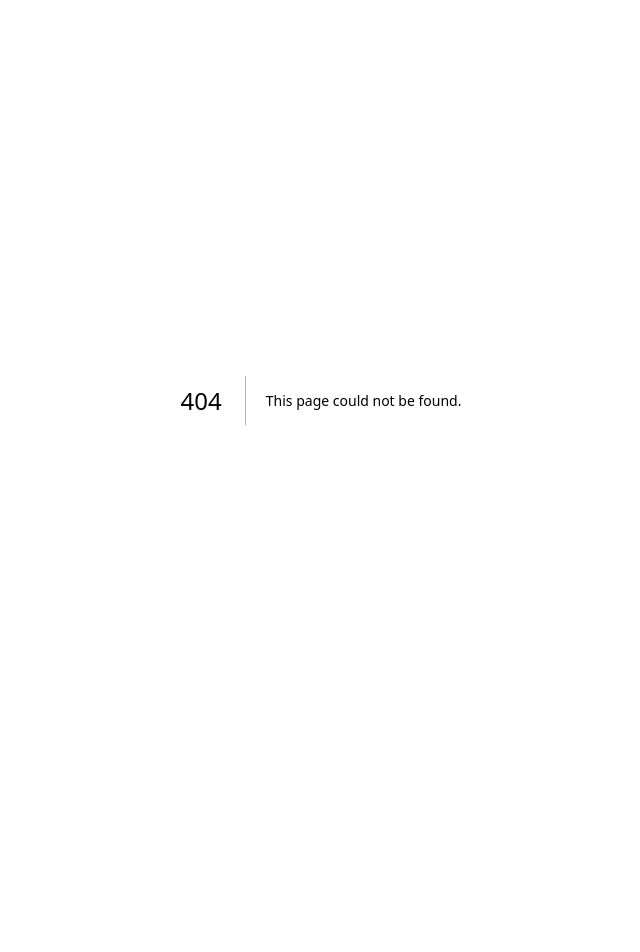
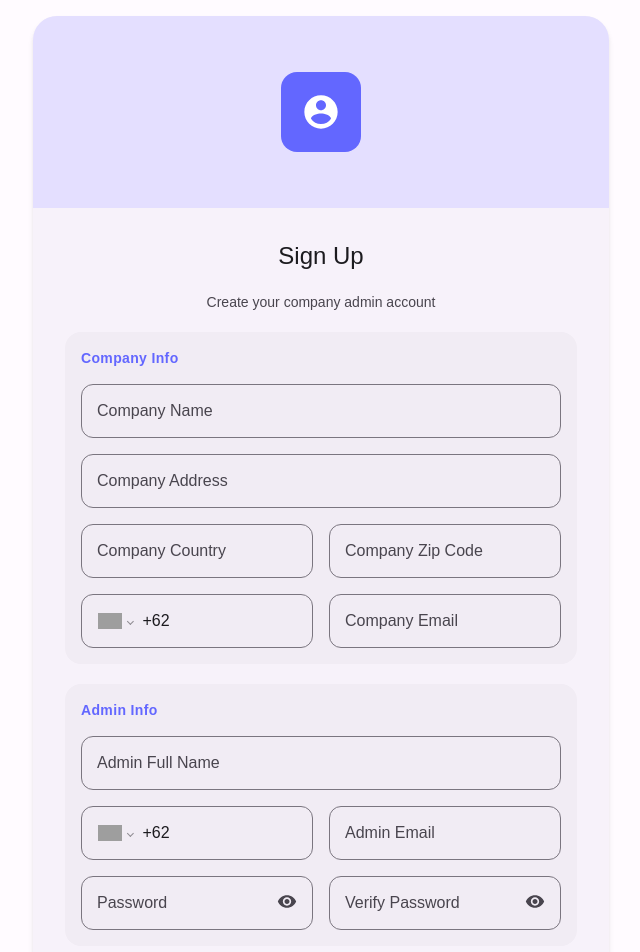
Before and after one commit to aldadelas/prototype_1, a Next.js app: page /signup in a window 1280 px wide. Before the commit this address had no page. Shown: the top 952 px of the page, without its empty margins (319-959 px from the left). Before the commit the page ends 800 px from the top, so only its background shows below. Built offline with nearby package versions, Linux system fonts and the light colour scheme; grey boxes are pictures that could not be loaded.

Commit message:
add sign up page

```diff
--- a/package.json
+++ b/package.json
@@ -13,6 +13,7 @@
     "next": "16.1.6",
     "react": "19.2.3",
     "react-dom": "19.2.3",
+    "react-phone-number-input": "^3.4.16",
     "react-redux": "^9.2.0"
   },
   "devDependencies": {
--- a/src/app/globals.css
+++ b/src/app/globals.css
@@ -1,4 +1,5 @@
 @import "tailwindcss";
+@import "react-phone-number-input/style.css";
 
 /*
  * Material Design 3 Color System
@@ -317,3 +318,25 @@ body {
   color: var(--foreground);
   font-family: Arial, Helvetica, sans-serif;
 }
+
+.phone-input-root .PhoneInputCountry {
+  margin-right: 0.625rem;
+}
+
+.phone-input-root .PhoneInputCountrySelect {
+  cursor: pointer;
+}
+
+.phone-input-root .PhoneInputCountryIcon {
+  box-shadow: none;
+}
+
+.phone-input-root .PhoneInputInput {
+  width: 100%;
+  min-width: 0;
+  height: 100%;
+  border: 0;
+  background: transparent;
+  color: var(--md-on-surface);
+  outline: none;
+}
--- a/src/app/page.tsx
+++ b/src/app/page.tsx
@@ -1,5 +1,6 @@
 "use client";
 
+import Link from "next/link";
 import { useState } from "react";
 import Button from "@/components/ui/Button";
 import InputField from "@/components/ui/InputField";
@@ -84,9 +85,9 @@ export default function LoginPage() {
 
           <p className="text-center text-sm text-on-surface-variant">
             Don&apos;t have an account?{" "}
-            <a href="#" className="font-medium text-primary">
+            <Link href="/signup" className="font-medium text-primary">
               Sign Up
-            </a>
+            </Link>
           </p>
         </form>
       </Card>
--- /dev/null
+++ b/src/app/signup/page.tsx
@@ -0,0 +1,220 @@
+"use client";
+
+import Link from "next/link";
+import { useState } from "react";
+import Button from "@/components/ui/Button";
+import InputField from "@/components/ui/InputField";
+import PhoneNumberField from "@/components/ui/PhoneNumberField";
+import Card from "@/components/ui/Card";
+import { EyeIcon, EyeOffIcon, UserCircleIcon } from "@/components/icon";
+import { useAppDispatch } from "@/lib/redux/hooks";
+import { setCredentials } from "@/lib/redux/features/auth/authSlice";
+
+export default function SignUpPage() {
+  const dispatch = useAppDispatch();
+  const [companyName, setCompanyName] = useState("");
+  const [companyAddress, setCompanyAddress] = useState("");
+  const [companyCountry, setCompanyCountry] = useState("");
+  const [companyZipCode, setCompanyZipCode] = useState("");
+  const [companyPhoneNumber, setCompanyPhoneNumber] = useState<string>();
+  const [companyEmail, setCompanyEmail] = useState("");
+  const [adminFullName, setAdminFullName] = useState("");
+  const [adminPhoneNumber, setAdminPhoneNumber] = useState<string>();
+  const [adminEmail, setAdminEmail] = useState("");
+  const [adminPassword, setAdminPassword] = useState("");
+  const [verifyPassword, setVerifyPassword] = useState("");
+  const [showPassword, setShowPassword] = useState(false);
+  const [isRegistered, setIsRegistered] = useState(false);
+  const [passwordError, setPasswordError] = useState("");
+
+  const handleSubmit = (e: React.FormEvent) => {
+    e.preventDefault();
+
+    const isMissingRequiredField =
+      !companyName.trim() ||
+      !companyCountry.trim() ||
+      !companyZipCode.trim() ||
+      !companyEmail.trim() ||
+      !adminFullName.trim() ||
+      !adminPhoneNumber ||
+      !adminEmail.trim() ||
+      !adminPassword.trim() ||
+      !verifyPassword.trim();
+
+    if (isMissingRequiredField) {
+      setIsRegistered(false);
+      setPasswordError("");
+      return;
+    }
+
+    if (adminPassword !== verifyPassword) {
+      setIsRegistered(false);
+      setPasswordError("Verify password must match the password.");
+      return;
+    }
+
+    setPasswordError("");
+    dispatch(setCredentials({ username: adminEmail.trim() }));
+    setIsRegistered(true);
+  };
+
+  const passwordToggle = (
+    <button
+      type="button"
+      onClick={() => setShowPassword(!showPassword)}
+      className="p-1 text-on-surface-variant hover:text-on-surface"
+      tabIndex={-1}
+      aria-label={showPassword ? "Hide password" : "Show password"}
+    >
+      {showPassword ? (
+        <EyeOffIcon className="h-5 w-5" />
+      ) : (
+        <EyeIcon className="h-5 w-5" />
+      )}
+    </button>
+  );
+
+  return (
+    <div className="flex min-h-svh items-center justify-center bg-surface p-4">
+      <Card className="w-full max-w-xl">
+        <div className="flex h-48 items-center justify-center rounded-t-3xl bg-primary-container">
+          <div className="flex h-20 w-20 items-center justify-center rounded-2xl bg-primary">
+            <UserCircleIcon className="h-10 w-10 text-on-primary" />
+          </div>
+        </div>
+
+        <form onSubmit={handleSubmit} className="flex flex-col gap-5 p-8">
+          <h1 className="text-center text-2xl font-medium text-on-surface">
+            Sign Up
+          </h1>
+          <p className="text-center text-sm text-on-surface-variant">
+            Create your company admin account
+          </p>
+          {isRegistered && (
+            <p className="text-center text-sm text-primary">
+              Account created for {adminEmail}
+            </p>
+          )}
+
+          <div className="flex flex-col gap-4 rounded-2xl bg-surface-container p-4">
+            <h2 className="text-sm font-semibold tracking-wide text-primary">
+              Company Info
+            </h2>
+            <InputField
+              id="company-name"
+              label="Company Name"
+              type="text"
+              value={companyName}
+              onChange={(e) => setCompanyName(e.target.value)}
+              required
+            />
+            <InputField
+              id="company-address"
+              label="Company Address"
+              type="text"
+              value={companyAddress}
+              onChange={(e) => setCompanyAddress(e.target.value)}
+            />
+            <div className="grid grid-cols-1 gap-4 sm:grid-cols-2">
+              <InputField
+                id="company-country"
+                label="Company Country"
+                type="text"
+                value={companyCountry}
+                onChange={(e) => setCompanyCountry(e.target.value)}
+                required
+              />
+              <InputField
+                id="company-zip-code"
+                label="Company Zip Code"
+                type="text"
+                value={companyZipCode}
+                onChange={(e) => setCompanyZipCode(e.target.value)}
+                required
+              />
+            </div>
+            <div className="grid grid-cols-1 gap-4 sm:grid-cols-2">
+              <PhoneNumberField
+                id="company-phone-number"
+                label="Company Phone Number"
+                value={companyPhoneNumber}
+                onChange={setCompanyPhoneNumber}
+              />
+              <InputField
+                id="company-email"
+                label="Company Email"
+                type="email"
+                value={companyEmail}
+                onChange={(e) => setCompanyEmail(e.target.value)}
+                required
+              />
+            </div>
+          </div>
+
+          <div className="flex flex-col gap-4 rounded-2xl bg-surface-container p-4">
+            <h2 className="text-sm font-semibold tracking-wide text-primary">
+              Admin Info
+            </h2>
+            <InputField
+              id="admin-full-name"
+              label="Admin Full Name"
+              type="text"
+              value={adminFullName}
+              onChange={(e) => setAdminFullName(e.target.value)}
+              required
+            />
+            <div className="grid grid-cols-1 gap-4 sm:grid-cols-2">
+              <PhoneNumberField
+                id="admin-phone-number"
+                label="Admin Phone Number"
+                value={adminPhoneNumber}
+                onChange={setAdminPhoneNumber}
+                required
+              />
+              <InputField
+                id="admin-email"
+                label="Admin Email"
+                type="email"
+                value={adminEmail}
+                onChange={(e) => setAdminEmail(e.target.value)}
+                required
+              />
+            </div>
+            <div className="grid grid-cols-1 gap-4 sm:grid-cols-2">
+              <InputField
+                id="admin-password"
+                label="Password"
+                type={showPassword ? "text" : "password"}
+                value={adminPassword}
+                onChange={(e) => setAdminPassword(e.target.value)}
+                trailing={passwordToggle}
+                required
+              />
+              <InputField
+                id="verify-password"
+                label="Verify Password"
+                type={showPassword ? "text" : "password"}
+                value={verifyPassword}
+                onChange={(e) => setVerifyPassword(e.target.value)}
+                trailing={passwordToggle}
+                error={passwordError}
+                required
+              />
+            </div>
+          </div>
+
+          <Button type="submit" fullWidth className="mt-2 h-12">
+            Create Account
+          </Button>
+
+          <p className="text-center text-sm text-on-surface-variant">
+            Already have an account?{" "}
+            <Link href="/" className="font-medium text-primary">
+              Sign In
+            </Link>
+          </p>
+        </form>
+      </Card>
+    </div>
+  );
+}
--- /dev/null
+++ b/src/components/ui/PhoneNumberField.tsx
@@ -0,0 +1,38 @@
+"use client";
+
+import PhoneInput from "react-phone-number-input";
+
+interface PhoneNumberFieldProps {
+  id: string;
+  label: string;
+  value?: string;
+  onChange: (value?: string) => void;
+  required?: boolean;
+  error?: string;
+}
+
+export default function PhoneNumberField({
+  id,
+  label,
+  value,
+  onChange,
+  required = false,
+  error,
+}: PhoneNumberFieldProps) {
+  return (
+    <div className="flex flex-col gap-1">
+      <PhoneInput
+        id={id}
+        international
+        defaultCountry="ID"
+        countryCallingCodeEditable={false}
+        value={value}
+        onChange={onChange}
+        required={required}
+        placeholder={label}
+        className="phone-input-root h-[54px] rounded-xl border border-outline bg-transparent px-4 text-on-surface transition-colors focus-within:border-2 focus-within:border-primary"
+      />
+      {error && <span className="px-1 text-xs text-error">{error}</span>}
+    </div>
+  );
+}
```
Also changed, not shown: 1 other file (tests, documents, lock files or other folders).
